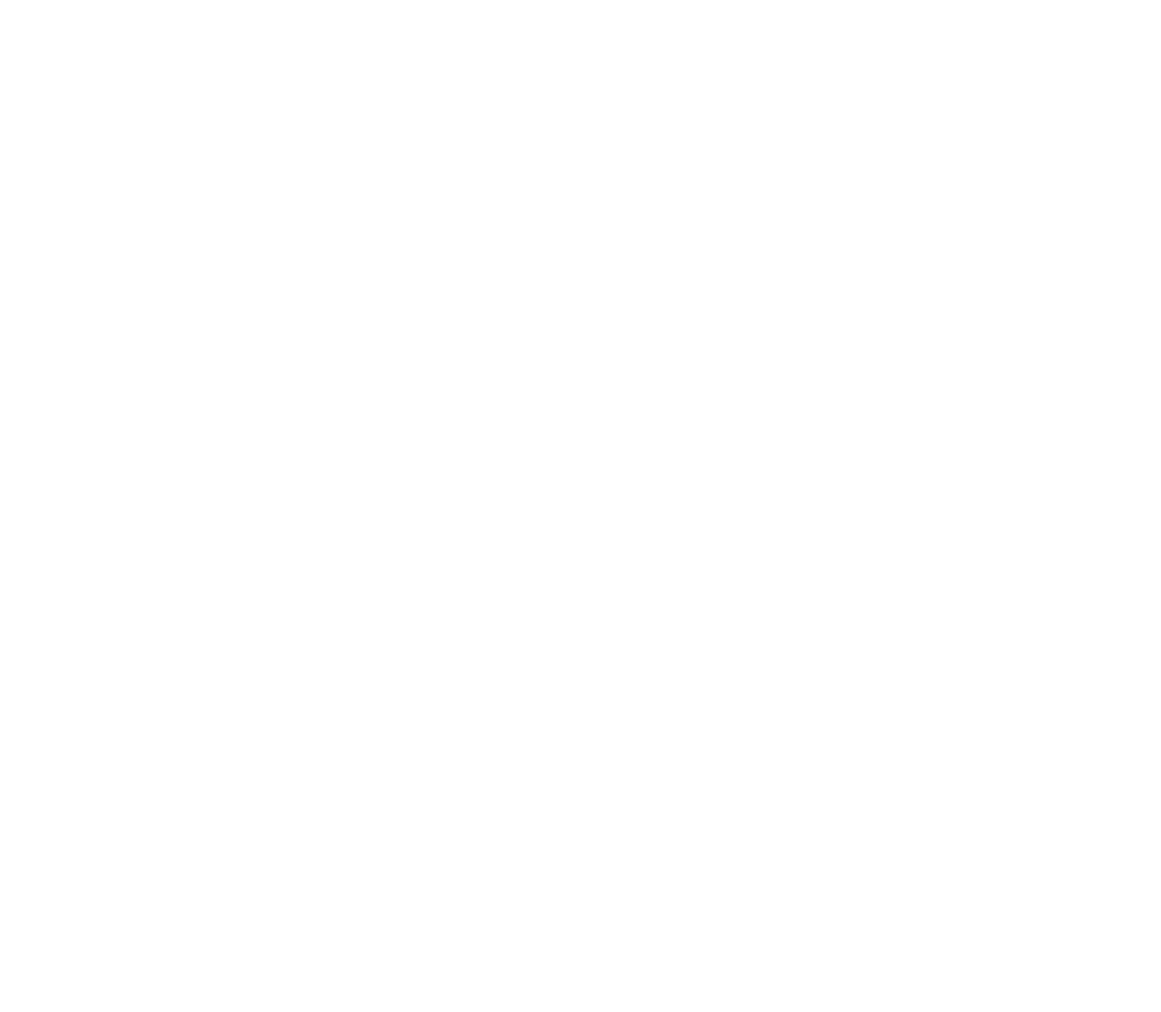
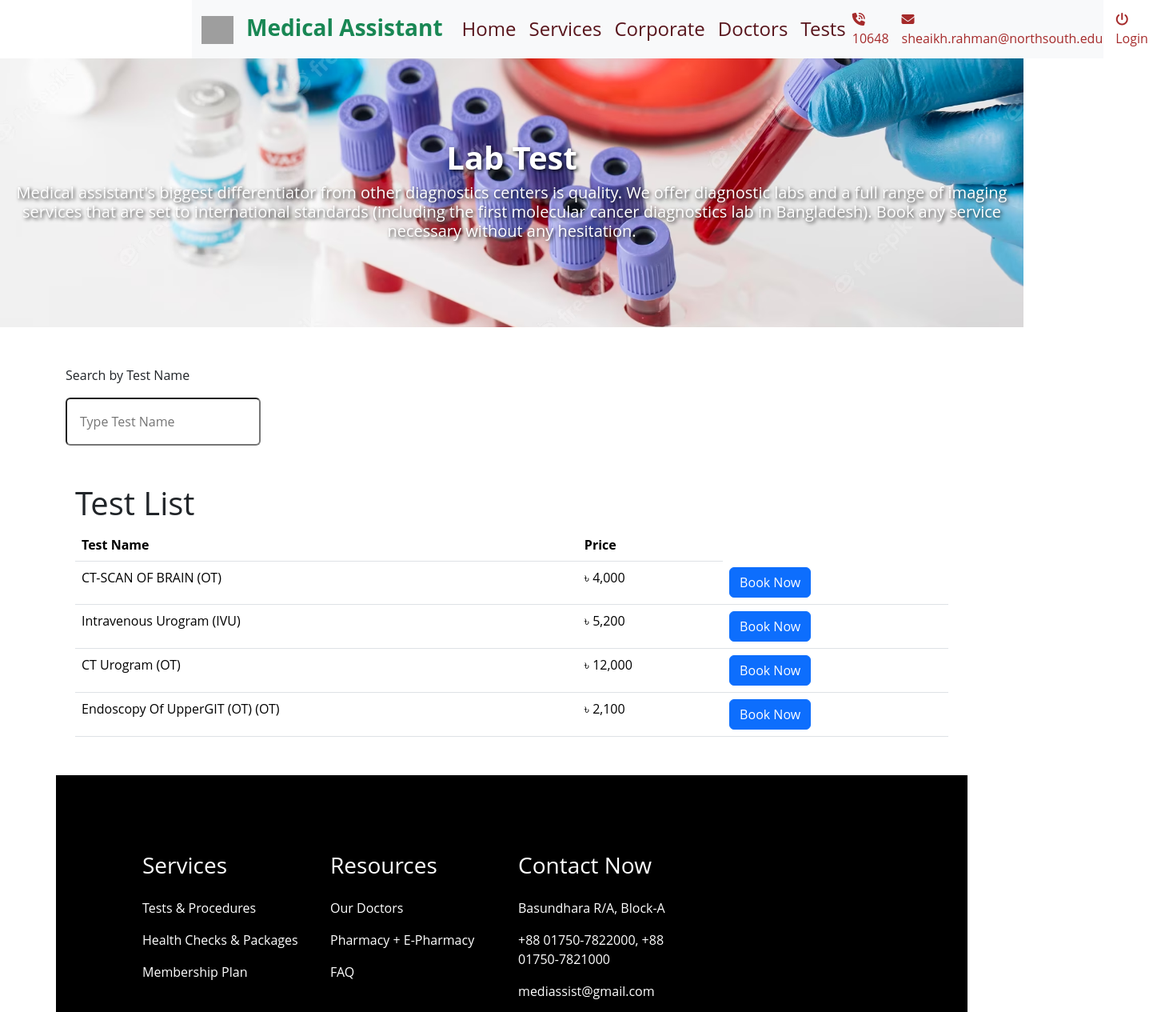
Before and after one commit to SheaikhNazib/My-CSE299-withReact, a React (Create React App) app: page /tests in a window 1280 px wide. Before the commit this address had no page. Shown: the top 1265 px of the page at 80% size, 1452 px wide, since content can reach past the window. Before the commit the page ends 800 px from the top, so only its background shows below. Built offline with nearby package versions, Linux system fonts and the light colour scheme; grey boxes are pictures that could not be loaded.

Commit message:
footer changes

```diff
--- a/public/index.html
+++ b/public/index.html
@@ -23,6 +23,7 @@
   <link rel="stylesheet" href="styles/doctors.css">
   <link rel="stylesheet" href="styles/login.css">
   <link rel="stylesheet" href="styles/admin.css">
+  <link rel="stylesheet" href="styles/tests.css">
   <style>
     * {
       margin: 0;
--- /dev/null
+++ b/public/styles/tests.css
@@ -0,0 +1,8 @@
+.tests-header {
+    background-image: url("../images/tests.avif");
+    background-size: cover;
+    background-position: center center;
+    color: #ffffff;
+    text-shadow: 2px 2px 4px rgba(0, 0, 0, 0.8);
+    padding: 100px 0;
+}
--- a/src/App.js
+++ b/src/App.js
@@ -4,6 +4,7 @@
 import Doctors from "./components/Doctors";
 import Login from "./components/Login";
 import Register from "./components/Register";
+import Tests from "./components/Tests";
 // import Admin from "./components/Admin";
 
 
@@ -19,6 +20,7 @@
           <Route path="services" element={<Services />} />
           <Route path="corporate" element={<Corporate />} />
           <Route path="doctors" element={<Doctors />} />
+          <Route path="tests" element={<Tests />} />
           <Route path="login" element={<Login />} />
           <Route path="register" element={<Register />} />
         </Routes>
--- a/src/components/Dashboard.js
+++ b/src/components/Dashboard.js
@@ -69,9 +69,11 @@
                                         during busy schedules, harsh weather and heavy traffic, which is why we offer lab tests
                                         at home
                                     </h4>
-                                    <button className="btn btn-primary mb-5 py-3 px-4">Book Lab Tests <i
-                                        className="fa-solid fa-arrow-right"></i>
-                                    </button>
+                                    <a href="/tests" style={{ color: 'white', textDecoration: 'none' }}>
+                                        <button className="btn btn-primary mb-5 py-3 px-4">
+                                            Book Lab Test <i className="fa-solid fa-arrow-right"></i>
+                                        </button>
+                                    </a>
 
                                 </div>
                             </div>
--- a/src/components/Footer.js
+++ b/src/components/Footer.js
@@ -28,7 +28,7 @@
                         <p className="mt-2">
                             mediassist@gmail.com</p>
                         <div className="input-group mb-3">
-                            <input type="email" className="form-control" placeholder="Email Address"
+                            <input type="email" className="form-control" placeholder="Mail Us"
                                 aria-label="Recipient's username" aria-describedby="button-addon2" />
                             <button className="btn btn-primary  border-0" type="button"
                                 id="button-addon2"><i className="fa-solid fa-paper-plane text-white"></i></button>
--- a/src/components/Navbar.js
+++ b/src/components/Navbar.js
@@ -18,7 +18,9 @@
             <a className="nav-link active nav-under text-danger-emphasis fs-4 fw-medium" aria-current="page"
               href="./corporate">Corporate</a>
             <a className="nav-link active nav-under text-danger-emphasis fs-4 fw-medium" aria-current="page"
-              href="./doctors">Our Doctors</a>
+              href="./doctors">Doctors</a>
+            <a className="nav-link active nav-under text-danger-emphasis fs-4 fw-medium" aria-current="page"
+              href="./tests">Tests</a>
           </div>
         </div>
         <a href="tel:10648" className="phone-number"><i className="fa-solid fa-phone-volume me-1"></i><span
--- /dev/null
+++ b/src/components/Tests.js
@@ -0,0 +1,75 @@
+import React from 'react'
+import Navbar from "../components/Navbar";
+import Footer from "../components/Footer";
+
+function Tests() {
+    return (
+        <>
+            <Navbar />
+            <header className="tests-header">
+                <div>
+                    <h1 className="text-center fw-bold">Lab Test</h1>
+                    <h5 className="text-center">Medical assistant's biggest differentiator from other diagnostics centers is quality. We offer diagnostic labs and a full range of imaging services that are set to international standards (including the first molecular cancer diagnostics lab in Bangladesh). Book any service necessary without any hesitation.
+                    </h5>
+                </div>
+            </header>
+
+            <main className="mt-5">
+                {/* <!-- ------------------------ Search Test start -------------  --> */}
+                <section className="container">
+                    <div className="row">
+
+                        <div className="col-4">
+                            <p>Search by Test Name</p>
+                            <input className="p-3 rounded" type="text" placeholder="Type Test Name" />
+                        </div>
+
+                    </div>
+                </section>
+                {/* <!-- ---------------------- search Test end ------------  --> */}
+
+
+                {/* <!-- -----------------------------List of tests section start ----------  --> */}
+                <section className="container pt-5">
+                    <div class="container">
+                        <h1>Test List</h1>
+                        <table class="table">
+                            <thead>
+                                <tr>
+                                    <th>Test Name</th>
+                                    <th>Price</th>
+                                </tr>
+                            </thead>
+                            <tbody>
+                                <tr>
+                                    <td>CT-SCAN OF BRAIN (OT)</td>
+                                    <td>৳ 4,000</td>
+                                    <td><button class="btn btn-primary">Book Now</button></td>
+                                </tr>
+                                <tr>
+                                    <td>Intravenous Urogram (IVU)</td>
+                                    <td>৳ 5,200</td>
+                                    <td><button class="btn btn-primary">Book Now</button></td>
+                                </tr>
+                                <tr>
+                                    <td>CT Urogram (OT)</td>
+                                    <td>৳ 12,000</td>
+                                    <td><button class="btn btn-primary">Book Now</button></td>
+                                </tr>
+                                <tr>
+                                    <td>Endoscopy Of UpperGIT (OT) (OT)</td>
+                                    <td>৳ 2,100</td>
+                                    <td><button class="btn btn-primary">Book Now</button></td>
+                                </tr>
+                            </tbody>
+                        </table>
+                    </div>
+                </section>
+                {/* <!-- -----------------------------List of tests section end ----------  --> */}
+            </main>
+            <Footer />
+        </>
+    )
+}
+
+export default Tests;
```
Also changed, not shown: src/components/Admin_doctors.js (added, +45 -0 lines), src/components/Admin_users.js (added, +15 -0 lines), public/images/tests.avif (added).
